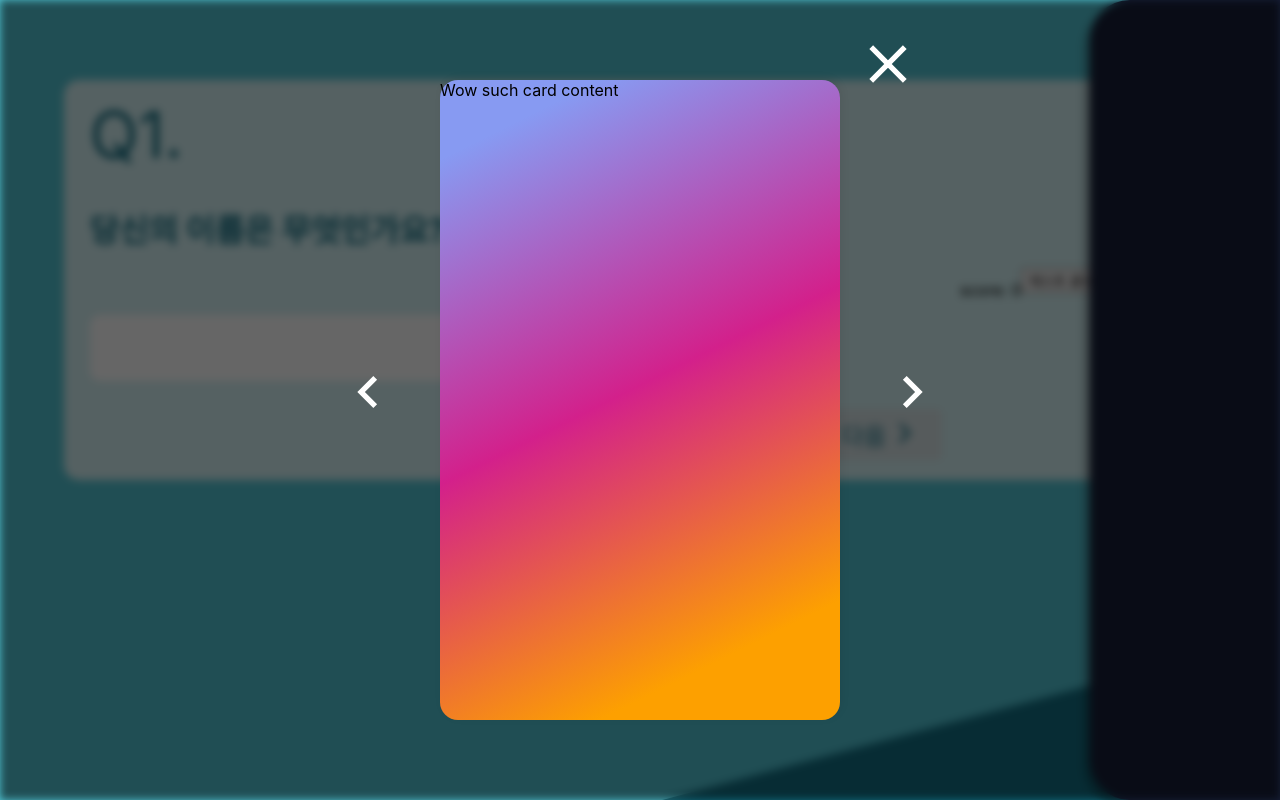
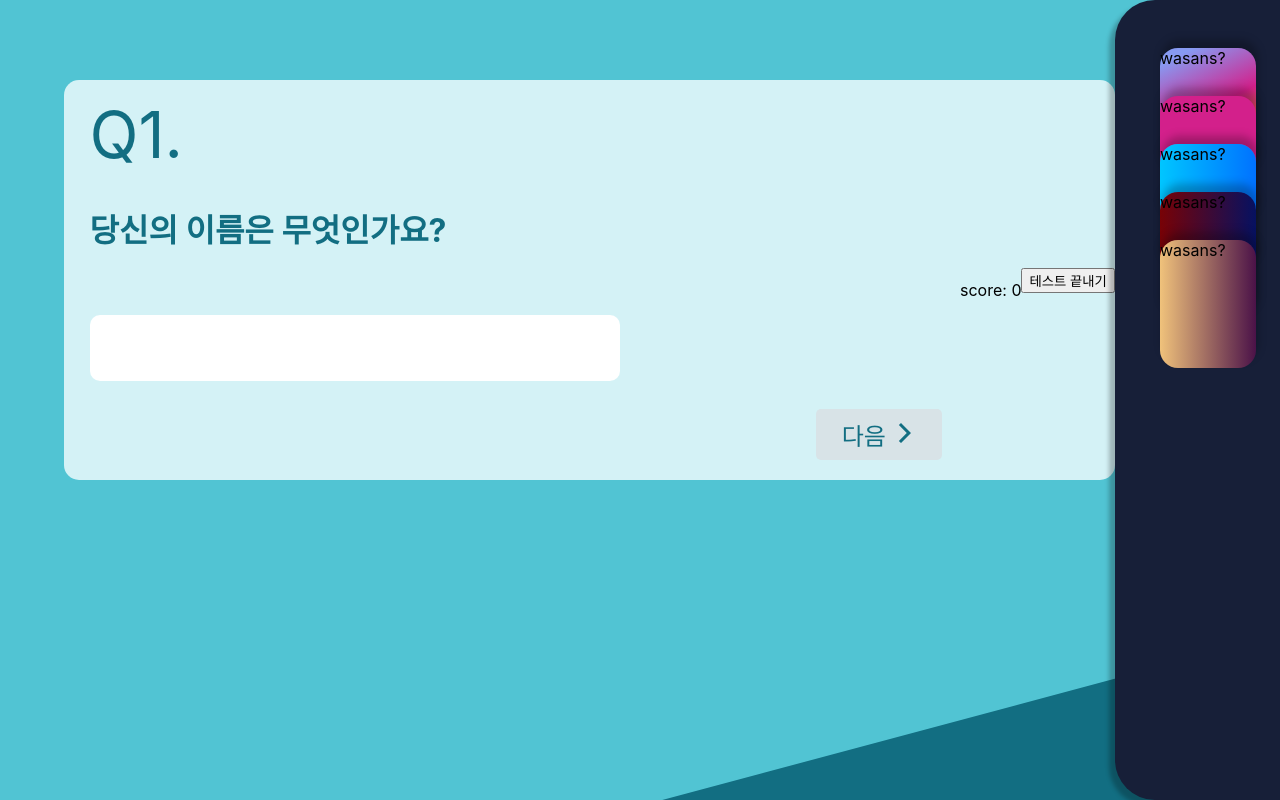
Before and after one commit to Jongminfire/SM-Drunk-Test, a React (Create React App) app: page /main in a window 1280 px wide. Built offline with nearby package versions, Linux system fonts and the light colour scheme.

Commit message:
Card bg finalize

```diff
--- a/src/Components/Card.js
+++ b/src/Components/Card.js
@@ -1,5 +1,5 @@
 import React, { useState } from "react";
-import { useSpring, animated, to } from '@react-spring/web'
+import { useSpring, animated, useChain, useSpringRef } from '@react-spring/web'
 
 import styled, { css } from "styled-components";
 
@@ -8,25 +8,35 @@ import CloseIcon from "@material-ui/icons/Close";
 import NavigateBeforeIcon from "@material-ui/icons/NavigateBefore";
 import NavigateNextIcon from "@material-ui/icons/NavigateNext";
 import styles from "./Card.scss";
+import { PortableWifiOffSharp } from "../../node_modules/@material-ui/icons/index";
 
 
 export const CardDrawer = (props)=>{
+    const cards=props.cards;
 
 	return <div class="card-drawer">
-		{props.cards.map((x)=>{<CardSmall {...x}/>})}
+		{cards.map((x,i)=><CardSmall key={x.id} bg={x.bg} idx={i} clckevent={props.clckevent}/>)}
 	</div>
 }
 
-export const CardSmall = (prop)=>{
+export const CardSmall = (props)=>{
 	const InnerCard=styled.div`
-		margin:auto;
-		top:10vmin;
-		background:${prop.bg};
-		box-shadow: 2px -2px 8px 0px #0001;
+		background:${props.bg};
+		box-shadow: 2px -8px 8px 0px #00000040;
 		height: 10vw;
-		width: 50vmin;
+		width: 7.5vw;
 		border-radius: 18px;
+        position: absolute;
+        top: ${6+6*(props.idx)}vh;
+        right: 5vw;
+        transition: transform 0.2s ease-in-out;
+        z-index:${10+props.idx};
+        &:hover{
+            transform:scale(1.2);
+            z-index:100;
+        }
 	`
+    return <InnerCard onClick={()=>{props.clckevent(props)}}>wasans?</InnerCard>
 }
 
 export const CardBig = (prop) => {
@@ -45,23 +55,44 @@ export const CardBig = (prop) => {
 }
 
 export const CardPopup = (props)=>{
-	const [visible,setVisible]=useState(props.visible)
-	const styles = useSpring({
+	const popped=props.popped;
+    const card=props.card;
+    const setPopped=props.setPopped;
+	const divspring = useSpring({
 		to: async (next, cancel) => {
-			if(visible){
+			if(popped){
 				await next({ display: "block" })
 		  		await next({ opacity: 1 })
 			}else{
 				await next({ opacity: 0 })
 				await next({ display: "none" })
 			}
-		}})
+		}
+    })
+    // const buttonanimRef = useSpringRef()
+    // const buttonanim = useSpring({
+	// 	to: {},
+    //     from: {top:"100vh"},
+    //     ref:buttonanimRef
+    // })
+
+    // const cardanimref = useSpringRef();
+    // const cardanim = useSpring({
+	// 	to: {top:popped?"4vmin":"-100vh"},
+    //     from: {top:"-100vh"},
+    //     ref:cardanimref
+    // })
+
+    // useChain([divspringRef, buttonanimRef,cardanimref],[1,1,1] )
+
 	return (
-		<animated.div style={styles} class="popup-container" >
-			<CardBig class="big-card" bg="linear-gradient(153.55deg, #879AF2 9.48%, #D3208B 48.25%, #FDA000 85.78%)"></CardBig>
-			<CloseIcon class="close" onClick={()=>setVisible(false)}></CloseIcon>
-			<NavigateBeforeIcon class="prevbtn"></NavigateBeforeIcon>
-			<NavigateNextIcon class="nextbtn"></NavigateNextIcon>
+		<animated.div style={divspring} class="popup-container" >
+            {/* <animated.div style={cardanim}> */}
+			    <CardBig class="big-card" {...card}/>
+            {/* </animated.div> */}
+			<CloseIcon class="close" onClick={()=>setPopped(false)}></CloseIcon>
+			{/* <NavigateBeforeIcon class="prevbtn"></NavigateBeforeIcon> */}
+			{/* <NavigateNextIcon class="nextbtn"></NavigateNextIcon> */}
 		</animated.div>
 	)
 }
--- a/src/Components/Card.scss
+++ b/src/Components/Card.scss
@@ -6,6 +6,7 @@
     right: 0;
     bottom: 0;
     backdrop-filter: brightness(40%) blur(4px);
+    display: none;
 }
 
 .card-drawer{
@@ -14,7 +15,7 @@
 	justify-content: center;
 	align-items: center;
 	background-color: #171f38;
-	width: 18vw;
+	width: 16vw;
 	height: 100vh;
 	border-radius: 40px;
 	right: -40px;
--- a/src/Container/MainPageContainer.js
+++ b/src/Container/MainPageContainer.js
@@ -1,5 +1,5 @@
 import React, { useCallback, useState } from "react";
-import { useHistory } from "react-router-dom";
+import { Router, useHistory } from "react-router-dom";
 import { useMediaQuery } from "react-responsive";
 import MainPage from "../Pages/MainPage";
 import MainPageMobile from "../Mobile/MainPageMobile";
@@ -31,7 +31,11 @@ const Main = () => {
 	const [index, setIndex] = useState(1);
 	const [count, setCount] = useState(1);
 
+	const [cards,setCards] = useState([]);
+	const [answers,setAnswers] = useState([]);
+
 	const onClickFinish = useCallback(() => {
+
 		history.push("/result");
 	}, []);
 
@@ -50,11 +54,11 @@ const Main = () => {
 		switch (index) {
 			case 1:
 				return (
-					<Questions1 score={score} setScore={setScore} setIndex={setIndex} changeScore={changeScore} isMobile={isMobile} count={count} setCount={setCount} increaseIndex={increaseIndex} />
+					<Questions1 score={score} setAnswers={setAnswers} setCards={setCards} setScore={setScore} setIndex={setIndex} changeScore={changeScore} isMobile={isMobile} count={count} setCount={setCount} increaseIndex={increaseIndex} />
 				);
 			case 2:
 				return (
-					<Questions2 score={score} setScore={setScore} setIndex={setIndex} changeScore={changeScore} isMobile={isMobile} count={count} setCount={setCount} increaseIndex={increaseIndex} />
+					<Questions2 score={score} setAnswers={setAnswers} setCards={setCards} setScore={setScore} setIndex={setIndex} changeScore={changeScore} isMobile={isMobile} count={count} setCount={setCount} increaseIndex={increaseIndex} />
 				);
 			case 3:
 				return (
@@ -84,7 +88,7 @@ const Main = () => {
 	return (
 		<div>
 			<Desktop>
-				<MainPage onClickFinish={onClickFinish} showQuestion={showQuestion} score={score} index={index} />
+				<MainPage setCards={setCards} setAnswers={setAnswers} onClickFinish={onClickFinish} showQuestion={showQuestion} score={score} index={index} />
 			</Desktop>
 			<Mobile>
 				<MainPageMobile onClickFinish={onClickFinish} showQuestion={showQuestion} score={score} index={index} />
--- a/src/Pages/MainPage.js
+++ b/src/Pages/MainPage.js
@@ -50,8 +50,16 @@ const OtherBackground = () => {
 };
 
 const MainPage = (props) => {
-	const { onClickFinish, showQuestion, score } = props;
-
+	const { onClickFinish, showQuestion, score, setCards, setAnswers } = props;
+	const [popped, setPopped] = useState(false);
+	const [selectedCard, setSelectedCard] = useState(null);
+	const testcards=[
+		{ id:0, bg: "linear-gradient(153.55deg, #879AF2 9.48%, #D3208B 48.25%, #FDA000 85.78%)" },
+		{ id:1, bg: "#D3208B" },
+		{ id:2, bg: "linear-gradient(to right, #00c6ff, #0072ff)" },
+		{ id:3, bg: "linear-gradient(to right, #780206, #061161)" },
+		{ id:4, bg: "linear-gradient(to right, #f0c27b, #4b1248)" }
+	]
 	return (
 		<Background>
 			<OtherBackground></OtherBackground>
@@ -62,9 +70,9 @@ const MainPage = (props) => {
 				<br />
 				<button onClick={onClickFinish}>테스트 끝내기</button>
 			</Contents>
-			<CardDrawer cards={[{ bg: "linear-gradient(153.55deg, #879AF2 9.48%, #D3208B 48.25%, #FDA000 85.78%)" }]}>sans here</CardDrawer>
+			<CardDrawer clckevent={(card)=>{setPopped(true);setSelectedCard(card)}} cards={testcards}>sans here</CardDrawer>
 			{/* <WaveEffect/> */}
-			<CardPopup visible={false} />
+			<CardPopup popped={popped} setPopped={setPopped} card={selectedCard}/>
 		</Background>
 	);
 };
```
